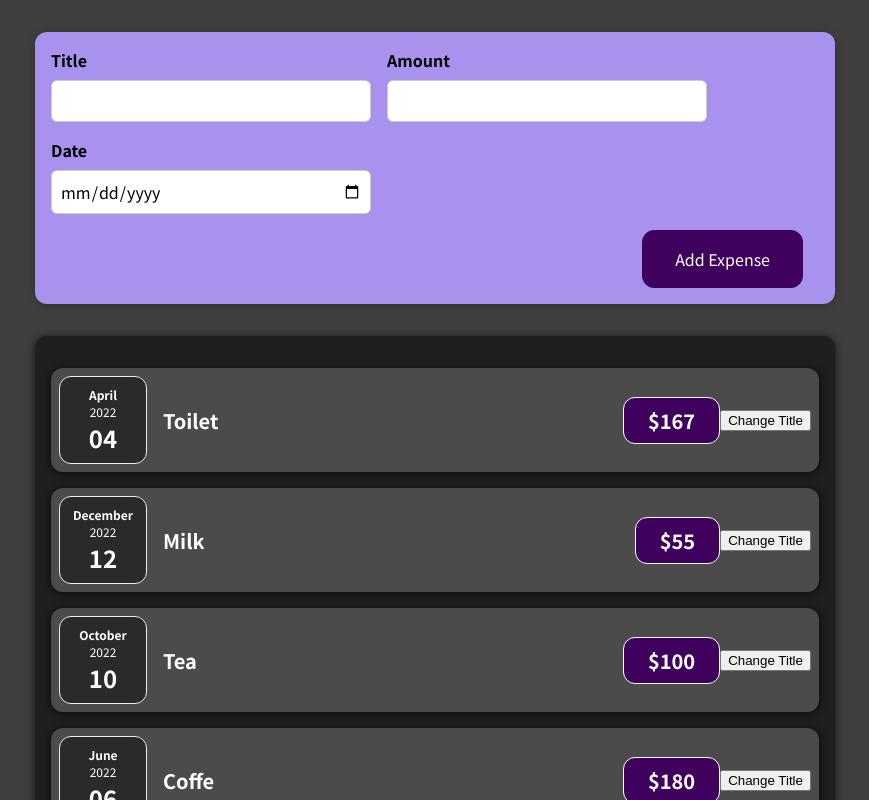
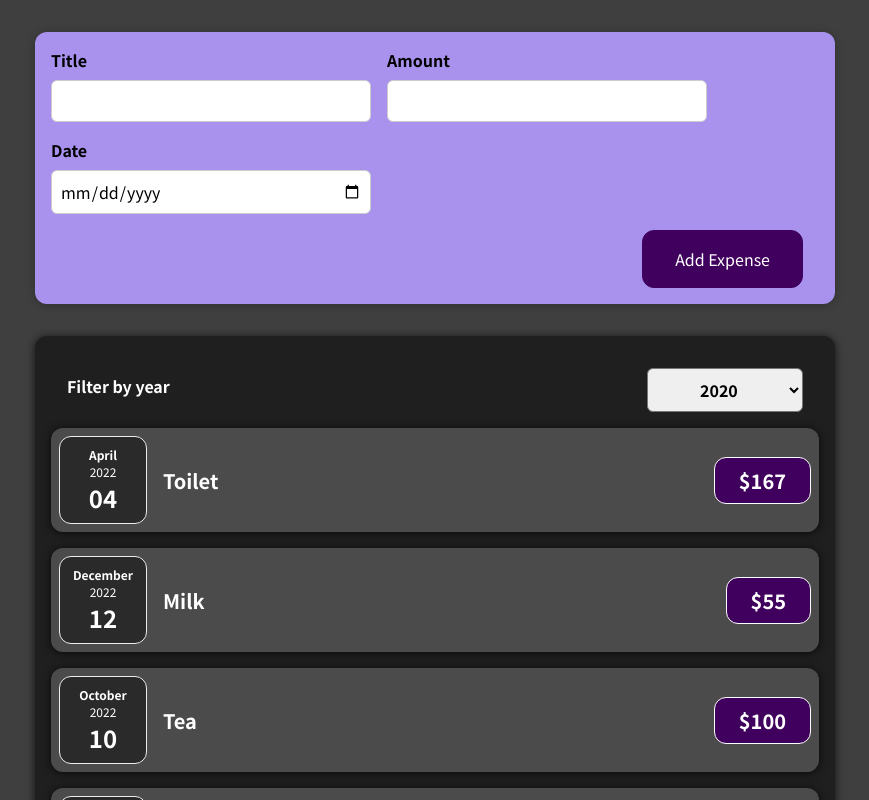
Before and after one commit to ENG-Baraah/react-complete-guide, a React (Create React App) app: page / in a window 1280 px wide. Shown: the top 800 px of the page, without its empty margins (205-1074 px from the left). Built offline with nearby package versions, Linux system fonts and the light colour scheme.

Commit message:
React State & Working with Events

```diff
--- a/src/App.js
+++ b/src/App.js
@@ -10,10 +10,13 @@
     { title: "Tea", amount: "100", date: new Date(2022, 9, 22) },
     { title: "Coffe", amount: "180", date: new Date(2022, 5, 12) },
   ];
-
+  const addExpenseHandler = (expense) => {
+    console.log("In App");
+    console.log(expense);
+  };
   return (
     <div>
-      <NewExpense />
+      <NewExpense onAddExpense={addExpenseHandler} />
       <Expenses items={expenses} />
     </div>
   );
--- a/src/components/Expenses/ExpenseItem.js
+++ b/src/components/Expenses/ExpenseItem.js
@@ -1,22 +1,16 @@
-import React, { useState } from "react";
+import React from "react";
 import "./ExpenseItem.css";
 import ExpenseDate from "../Expenses/ExpenseDate.js";
 import Card from "../UI/Card";
+
 const ExpenseItem = (props) => {
-  const [title, setTitle] = useState(props.title);
-
-  const clickHandler = () => {
-    setTitle("updated!!");
-    console.log(title);
-  };
   return (
     <Card className="expense-item">
       <ExpenseDate date={props.date} />
       <div className="expense-item__description ">
-        <h2>{title}</h2>
+        <h2>{props.title}</h2>
         <div className="expense-item__price">${props.amount}</div>
       </div>
-      <button onClick={clickHandler}>Change Title</button>
     </Card>
   );
 };
--- a/src/components/Expenses/Expenses.js
+++ b/src/components/Expenses/Expenses.js
@@ -1,11 +1,23 @@
-import React from "react";
+import React, { useState } from "react";
 import Card from "../UI/Card";
 import ExpenseItem from "./ExpenseItem";
 import "./Expenses.css";
+import ExpensesFilter from "./ExpensesFilter";
 
 const Expenses = (props) => {
+  const [filteredYear, setFilteredYear] = useState("2020");
+
+  const filterChangeHandler = (selectedYear) => {
+    setFilteredYear(selectedYear);
+    console.log(selectedYear);
+  };
+
   return (
     <Card className="expenses">
+      <ExpensesFilter
+        selected={filteredYear}
+        onChangeFilter={filterChangeHandler}
+      />
       <ExpenseItem
         title={props.items[0].title}
         amount={props.items[0].amount}
--- /dev/null
+++ b/src/components/Expenses/ExpensesFilter.css
@@ -0,0 +1,24 @@
+.expenses-filter {
+    color: white;
+    padding: 0 1rem;
+}
+
+.expenses-filter__control {
+    display: flex;
+    width: 100%;
+    align-items: center;
+    justify-content: space-between;
+    margin: 1rem 0;
+}
+
+.expenses-filter label {
+    font-weight: bold;
+    margin-bottom: 0.5rem;
+}
+
+.expenses-filter select {
+    font: inherit;
+    padding: 0.5rem 3rem;
+    font-weight: bold;
+    border-radius: 6px;
+}
--- /dev/null
+++ b/src/components/Expenses/ExpensesFilter.js
@@ -0,0 +1,25 @@
+import React from "react";
+
+import "./ExpensesFilter.css";
+
+const ExpensesFilter = (props) => {
+  const dropdownChangeHandler = (event) => {
+    props.onChangeFilter(event.target.value);
+  };
+
+  return (
+    <div className="expenses-filter">
+      <div className="expenses-filter__control">
+        <label>Filter by year</label>
+        <select value={props.selected} onChange={dropdownChangeHandler}>
+          <option value="2022">2022</option>
+          <option value="2021">2021</option>
+          <option value="2020">2020</option>
+          <option value="2019">2019</option>
+        </select>
+      </div>
+    </div>
+  );
+};
+
+export default ExpensesFilter;
--- a/src/components/NewExpense/ExpenseForm.js
+++ b/src/components/NewExpense/ExpenseForm.js
@@ -1,21 +1,82 @@
-import React from "react";
+import React, { useState } from "react";
 import "./ExpenseForm.css";
 
-const ExpenseForm = () => {
+const ExpenseForm = (props) => {
+  const [enteredTitle, setEnteredTitle] = useState("");
+  const [enteredAmount, setEnteredAmount] = useState("");
+  const [enteredDate, setEnteredDate] = useState("");
+
+  // const [userInput, setUserInput] = useState({
+  //   enteredTitle: "",
+  //   enteredAmount: "",
+  //   enteredDate: "",
+  // });
+
+  const submitHandler = (event) => {
+    event.preventDefault();
+    const ExpenseData = {
+      title: enteredTitle,
+      amount: enteredAmount,
+      date: new Date(enteredDate),
+    };
+    console.log(ExpenseData);
+    props.onSaveExpenseData(ExpenseData);
+    setEnteredTitle("");
+    setEnteredAmount("");
+    setEnteredDate("");
+  };
+
+  const titleChangeHandler = (event) => {
+    setEnteredTitle(event.target.value);
+    // setUserInput((prevState) => {
+    //   return { ...prevState, enteredTitle: event.target.value };
+    // });
+  };
+
+  const amountChangeHandler = (event) => {
+    setEnteredAmount(event.target.value);
+    // setUserInput((prevState) => {
+    //   return { ...prevState, enteredAmount: event.target.value };
+    // });
+  };
+
+  const dateChangeHandler = (event) => {
+    setEnteredDate(event.target.value);
+    // setUserInput((prevState) => {
+    //   return { ...prevState, enteredDate: event.target.value };
+    // });
+  };
+
   return (
-    <form>
+    <form onSubmit={submitHandler}>
       <div className="new-expense__controls ">
         <div className="new-expense__control">
           <label>Title</label>
-          <input type="text" />
+          <input
+            value={enteredTitle}
+            type="text"
+            onChange={titleChangeHandler}
+          />
         </div>
         <div className="new-expense__control">
           <label>Amount</label>
-          <input type="number" min="0.01" step="0.01" />
+          <input
+            value={enteredAmount}
+            type="number"
+            min="0.01"
+            step="0.01"
+            onChange={amountChangeHandler}
+          />
         </div>
         <div className="new-expense__control">
           <label>Date</label>
-          <input type="date" min="2019-01-01" max="2022-12-31" />
+          <input
+            value={enteredDate}
+            type="date"
+            min="2019-01-01"
+            max="2022-12-31"
+            onChange={dateChangeHandler}
+          />
         </div>
       </div>
       <div className="new-expense__actions">
--- a/src/components/NewExpense/NewExpense.js
+++ b/src/components/NewExpense/NewExpense.js
@@ -2,10 +2,20 @@
 import ExpenseForm from "./ExpenseForm";
 import "./NewExpense.css";
 
-const NewExpense = () => {
+const NewExpense = (props) => {
+  const saveExpenseDataHandler = (enteredExpenseData) => {
+    const expenseData = {
+      ...enteredExpenseData,
+      id: Math.random().toString(),
+    };
+    console.log("IN NEWEXPENSE FILE");
+    console.log(expenseData);
+    props.onAddExpense(expenseData);
+  };
+
   return (
     <div className="new-expense">
-      <ExpenseForm />
+      <ExpenseForm onSaveExpenseData={saveExpenseDataHandler} />
     </div>
   );
 };
--- a/src/components/UI/Card.js
+++ b/src/components/UI/Card.js
@@ -2,7 +2,6 @@
 import "../UI/Card.css";
 
 function Card(props) {
-  console.log(props.children);
   const classes = "card " + props.className;
 
   return <div className={classes}>{props.children}</div>;
```
